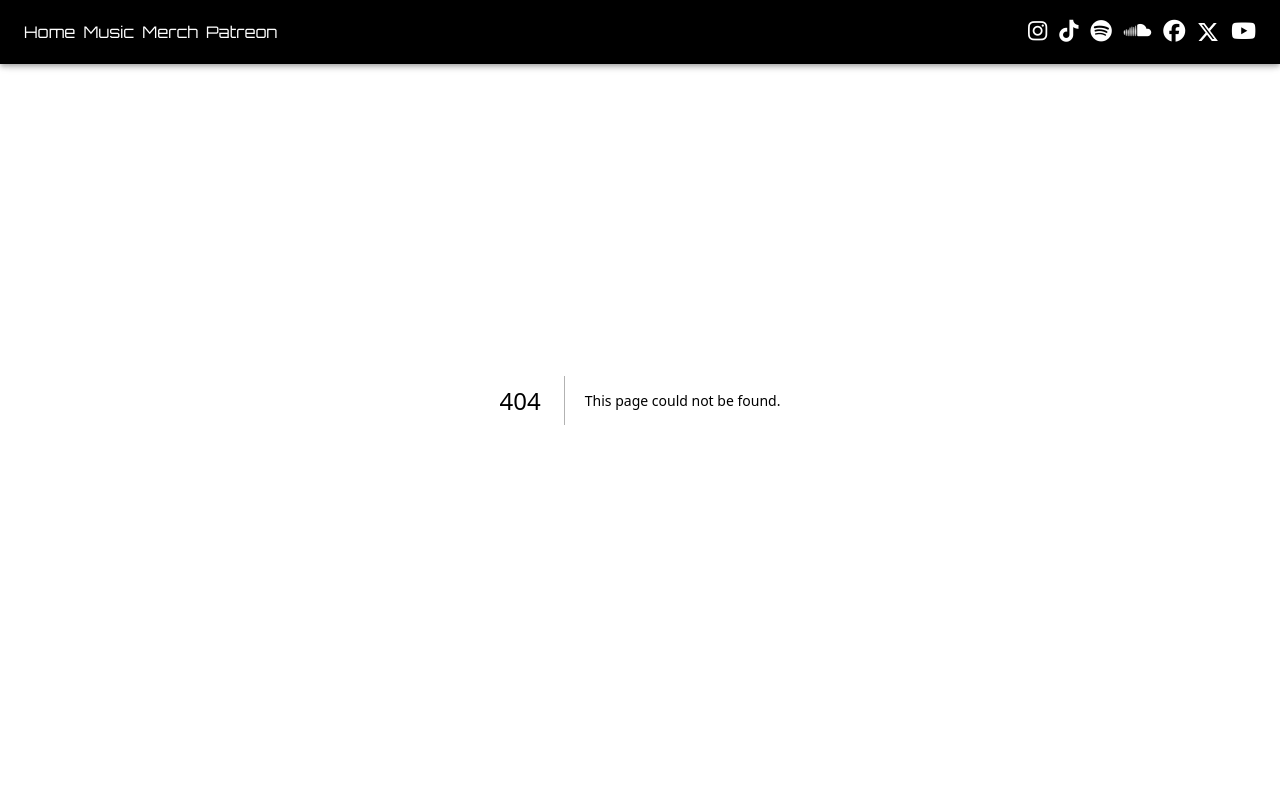
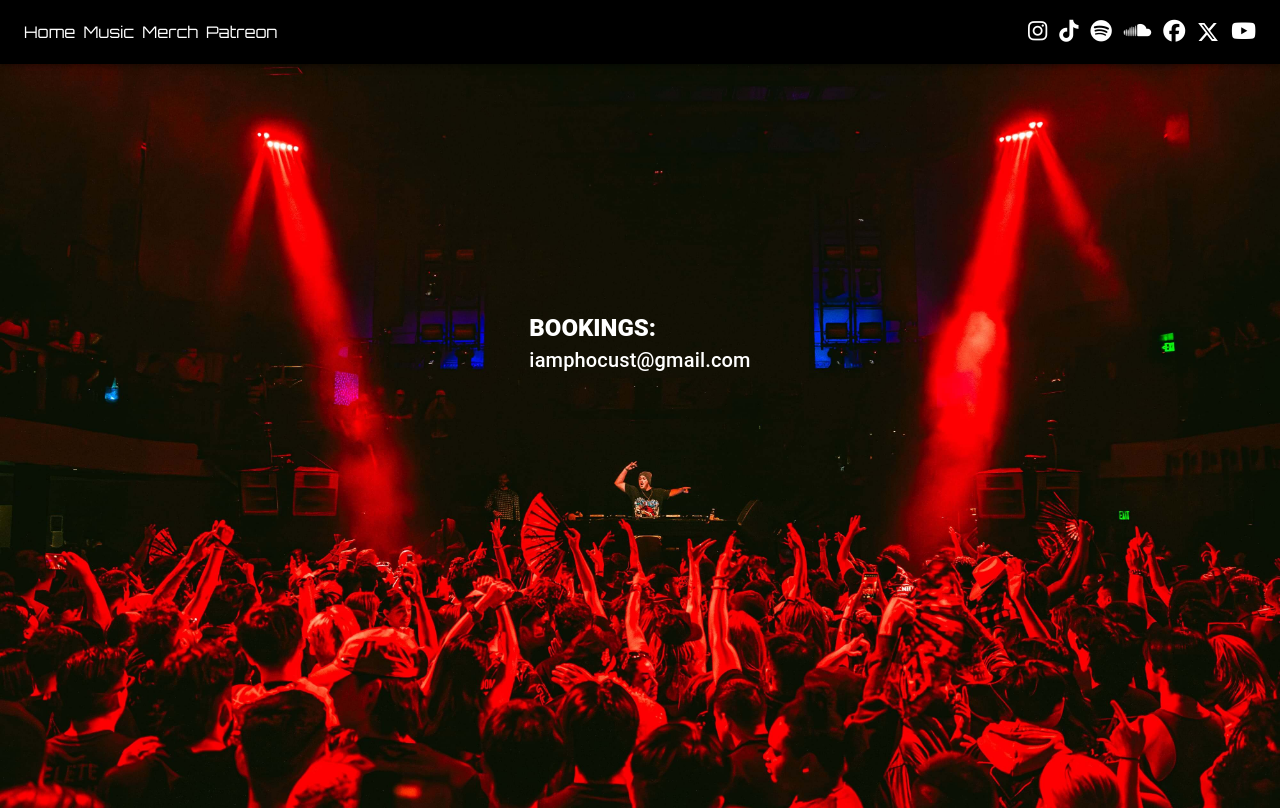
Before and after one commit to ijuliie/phocust, a Next.js app: page /contact in a window 1280 px wide. Before the commit this address had no page. Built offline with nearby package versions, Linux system fonts and the light colour scheme.

Commit message:
add contact page

```diff
--- /dev/null
+++ b/src/pages/Contact.module.css
@@ -0,0 +1,15 @@
+.backgroundImage {
+    background-image: url('/Beyond_Pre.jpg');
+    background-attachment: fixed;
+    background-position: center;
+    background-repeat: no-repeat;
+    background-size: cover;
+    min-height: 93vh;
+}
+
+.box {
+    display: flex;
+    align-items: center;
+    justify-content: center;
+    min-height: 70vh;
+}
--- /dev/null
+++ b/src/pages/contact.tsx
@@ -0,0 +1,21 @@
+import { Fade } from 'react-awesome-reveal';
+import { Box, Container, Typography } from "@mui/material";
+import styles from "./Contact.module.css"
+
+
+export default function Contact() {
+    return (
+        <div className={styles.backgroundImage}>
+            <Container>
+                <Fade>
+                    <Box className={styles.box}>
+                        <div>
+                            <Typography variant="h5" fontWeight={900}>BOOKINGS:</Typography>
+                            <Typography variant="h6" fontWeight={500}>iamphocust@gmail.com</Typography>
+                        </div>
+                    </Box>
+                </Fade>
+            </Container>
+        </div>
+    );
+}
```
Also changed, not shown: public/Beyond_Pre.jpg (added).
